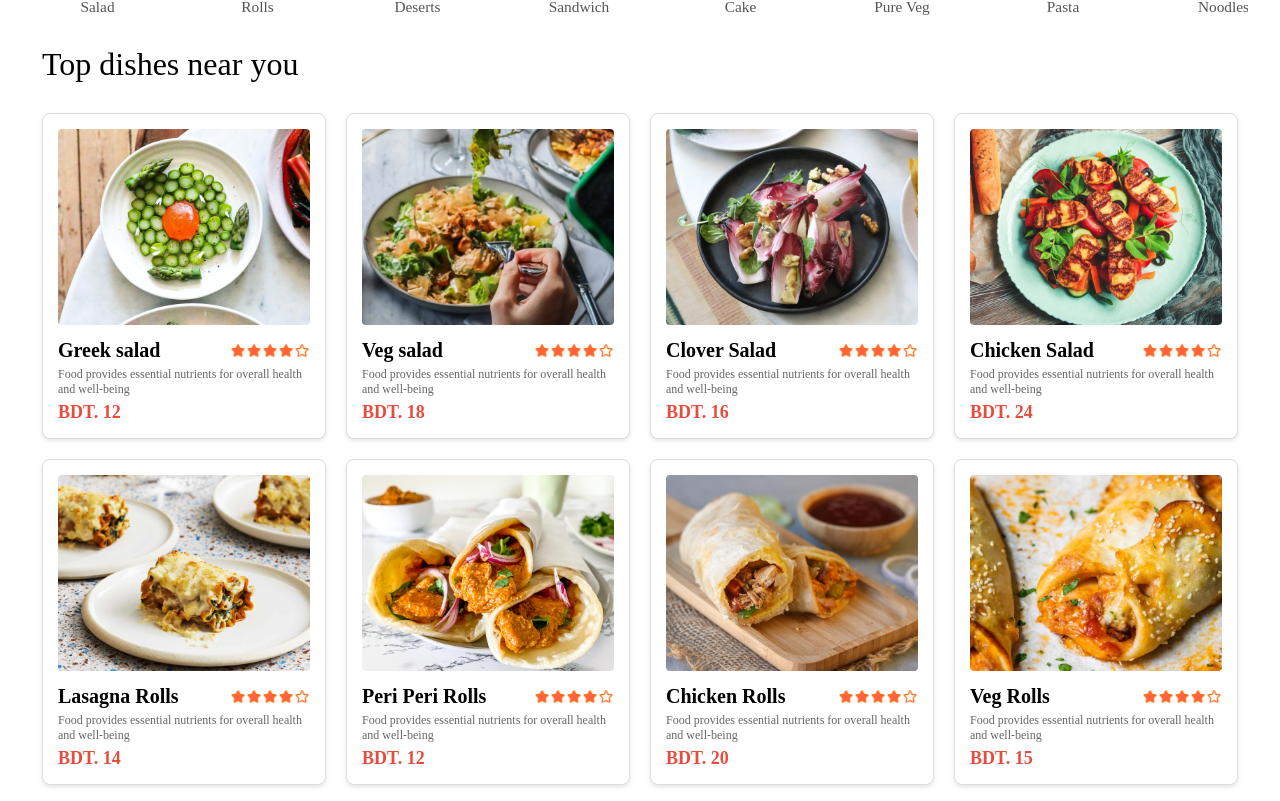
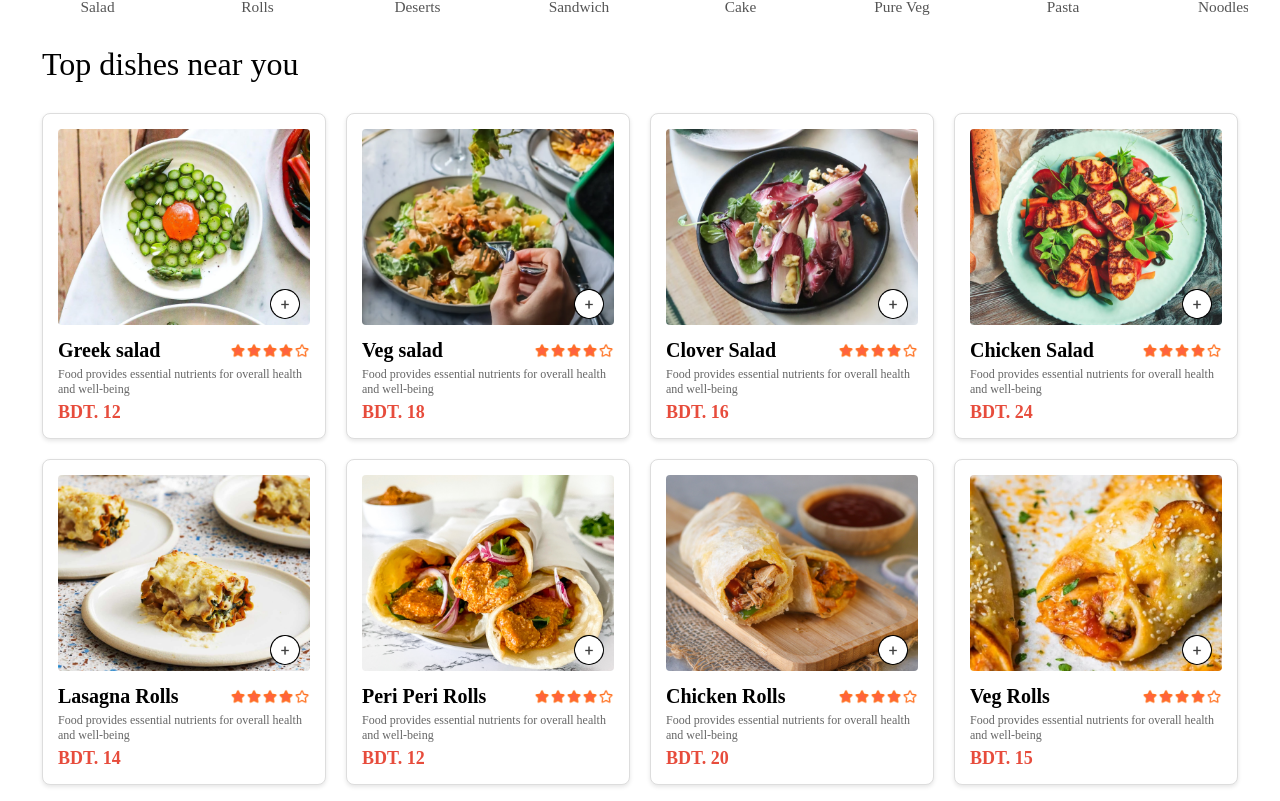
Before and after one commit to rabbirahat/QuickBite, a React (Vite) app in the folder frontend/: page / in a window 1280 px wide. Shown: the part 799-1600 px from the top of the page. Built offline with nearby package versions, Linux system fonts and the light colour scheme.

Commit message:
Implement item counter and add/remove functionality in FoodItem component

```diff
--- a/frontend/src/components/FoodItem/FoodItem.css
+++ b/frontend/src/components/FoodItem/FoodItem.css
@@ -18,6 +18,33 @@
 .food-item-img-container {
     width: 100%;
     margin-bottom: 10px;
+    position: relative;
+}
+
+.food-item-img-container .add{
+    width: 30px;
+    position: absolute;
+    bottom: 10px;
+    right: 10px;
+    cursor: pointer;
+    border-radius: 50%;
+    background-color: black;
+}
+
+.food-item-counter{
+    position: absolute;
+    bottom: 10px;
+    right: 10px;
+    display: flex;
+    align-items: center;
+    gap: 10px;
+    padding: 6px;
+    border-radius: 20px;
+    background-color: white;
+    justify-content: center;
+    padding: 0 10px;
+    font-size: 16px;
+    box-shadow: 0 2px 4px rgba(0, 0, 0, 0.2);
 }
 
 .food-item-image {
--- a/frontend/src/components/FoodItem/FoodItem.jsx
+++ b/frontend/src/components/FoodItem/FoodItem.jsx
@@ -1,21 +1,43 @@
-import React from 'react'
+import React, { useState } from 'react'
 import './FoodItem.css'
 import { assets } from '../../assets/assets'
 
-const FoodItem = ({id,name,price,description,image}) => {
-
-
+const FoodItem = ({ id, name, price, description, image }) => {
+  const [itemCount, setItemCount] = useState(0)
 
   return (
     <div className='food-item'>
       <div className="food-item-img-container">
-        <img src={image} alt="" className="food-item-image" />
+        <img src={image} alt={name} className="food-item-image" />
+
+        {!itemCount ? (
+          <img
+            className="add"
+            onClick={() => setItemCount(prev => prev + 1)}
+            src={assets.add_icon_white}
+            alt="add"
+          />
+        ) : (
+          <div className='food-item-counter'>
+            <img
+              onClick={() => setItemCount(prev => Math.max(prev - 1, 0))}
+              src={assets.remove_icon_red}
+              alt="remove"
+            />
+            <p>{itemCount}</p>
+            <img
+              onClick={() => setItemCount(prev => prev + 1)}
+              src={assets.add_icon_green}
+              alt="add"
+            />
+          </div>
+        )}
       </div>
 
       <div className="food-item-info">
         <div className="food-item-name-rating">
-            <p>{name}</p>
-            <img src={assets.rating_starts} alt="" className="" />
+          <p>{name}</p>
+          <img src={assets.rating_starts} alt="rating" />
         </div>
         <p className="food-tem-desc">{description}</p>
         <p className="food-item-price">BDT. {price}</p>
```
